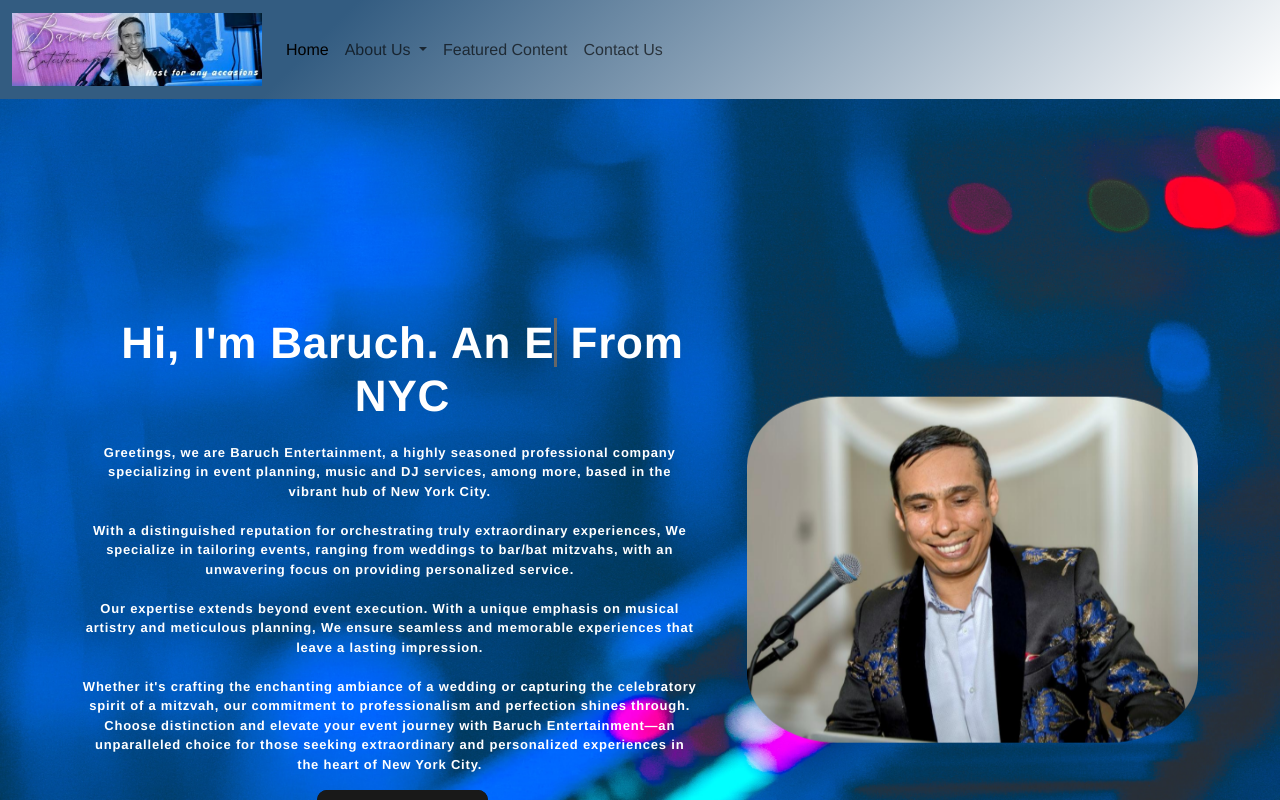
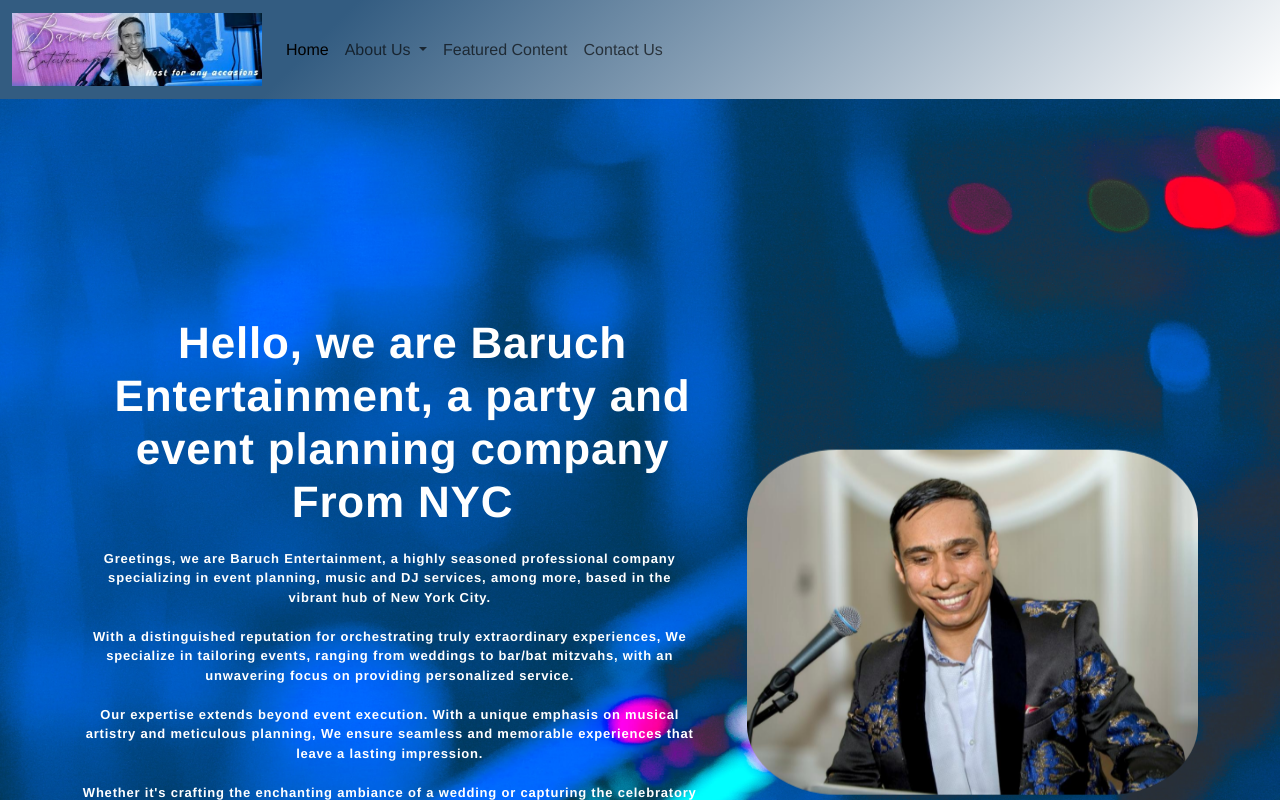
Before and after one commit to isaacasher97/baruchs_barbershop_frontend, a Vue app: page / in a window 1280 px wide. Shown: the top 800 px of the page. Built offline with nearby package versions, Linux system fonts and the light colour scheme.

Commit message:
took away typing animation

```diff
--- a/src/components/Hero.vue
+++ b/src/components/Hero.vue
@@ -9,13 +9,8 @@
         >
           <br /><br />
           <h1 style="color: #fff">
-            Hi, I'm Baruch.
-            <span
-              class="txt-rotate"
-              data-period="1000"
-              data-rotate='[ "A Musician", "A DJ", "An Entertainer", "A Performer" ]'
-            ></span>
-            From NYC
+            Hello, we are Baruch Entertainment, a party and event planning
+            company From NYC
           </h1>
           <p style="color: #fff; font-weight: 700">
             Greetings, we are Baruch Entertainment, a highly seasoned
```
